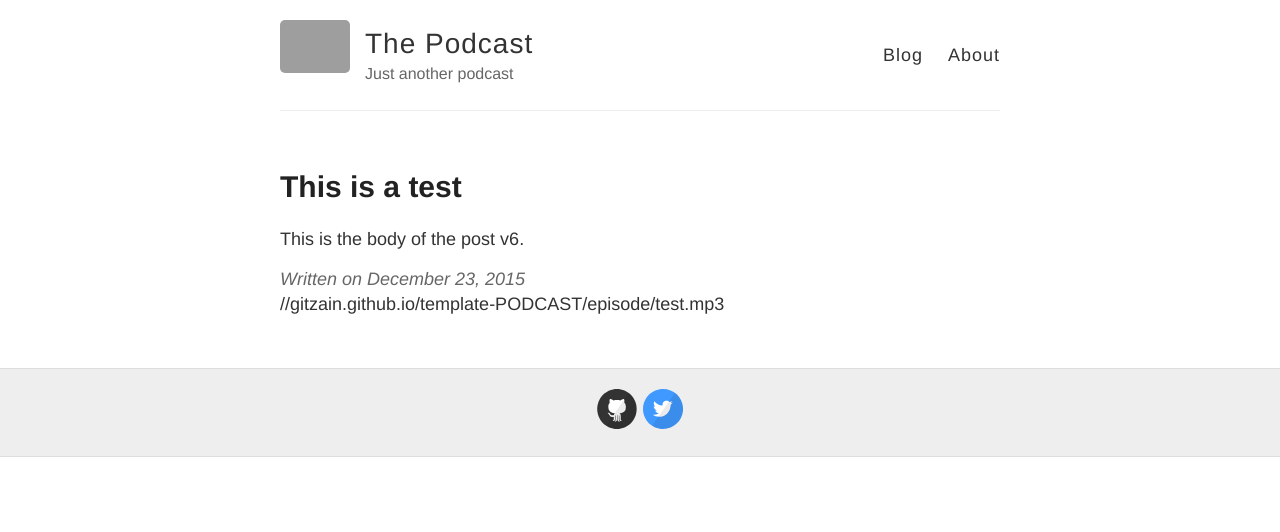
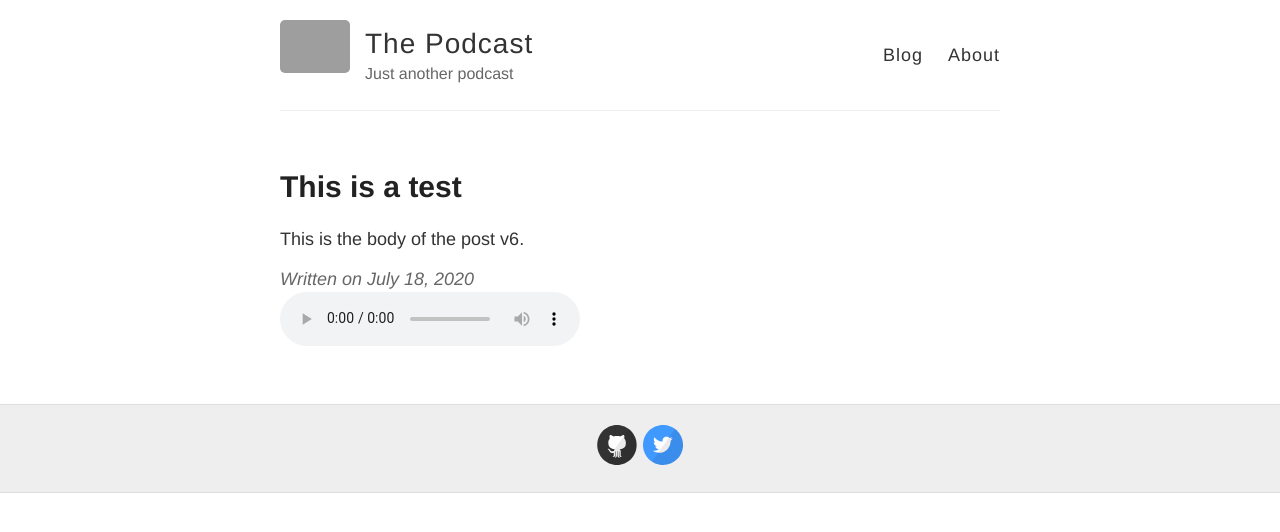
Before and after one commit to gitzain/template-PODCAST, a Jekyll site: the page built from _posts/2020-7-18-first-episode.md, in a window 1280 px wide. Shown: the top 532 px of the page. Built offline with Jekyll 4.4.1, drawn with Linux system fonts in a browser that asks for light colours; grey boxes are pictures that could not be loaded.

Commit message:
Testing audio player

```diff
--- a/_layouts/post.html
+++ b/_layouts/post.html
@@ -13,7 +13,10 @@ layout: default
     Written on {{ page.date | date: "%B %e, %Y" }}
   </div>
 
-  {{ page.file }}
+  <audio controls>
+    <source src="https://{{ page.file }}" type="audio/mpeg">
+  Your browser does not support the audio element.
+  </audio>
 
   {% include disqus.html %}
 </article>
--- a/_posts/2020-7-17-First-Episode.md
+++ b/_posts/2020-7-18-first-episode.md
@@ -1,7 +1,7 @@
 ---
 layout: post
 title: "This is a test"
-date: 2015-12-23 14:37:00
+date: 2020-7-18 14:37:00
 file: //gitzain.github.io/template-PODCAST/episode/test.mp3
 excerpt: Write an excerpt here. Remeber that you should xml escape special characters.
 summary: Write a summary here. Remeber that you should xml escape special characters.
```
